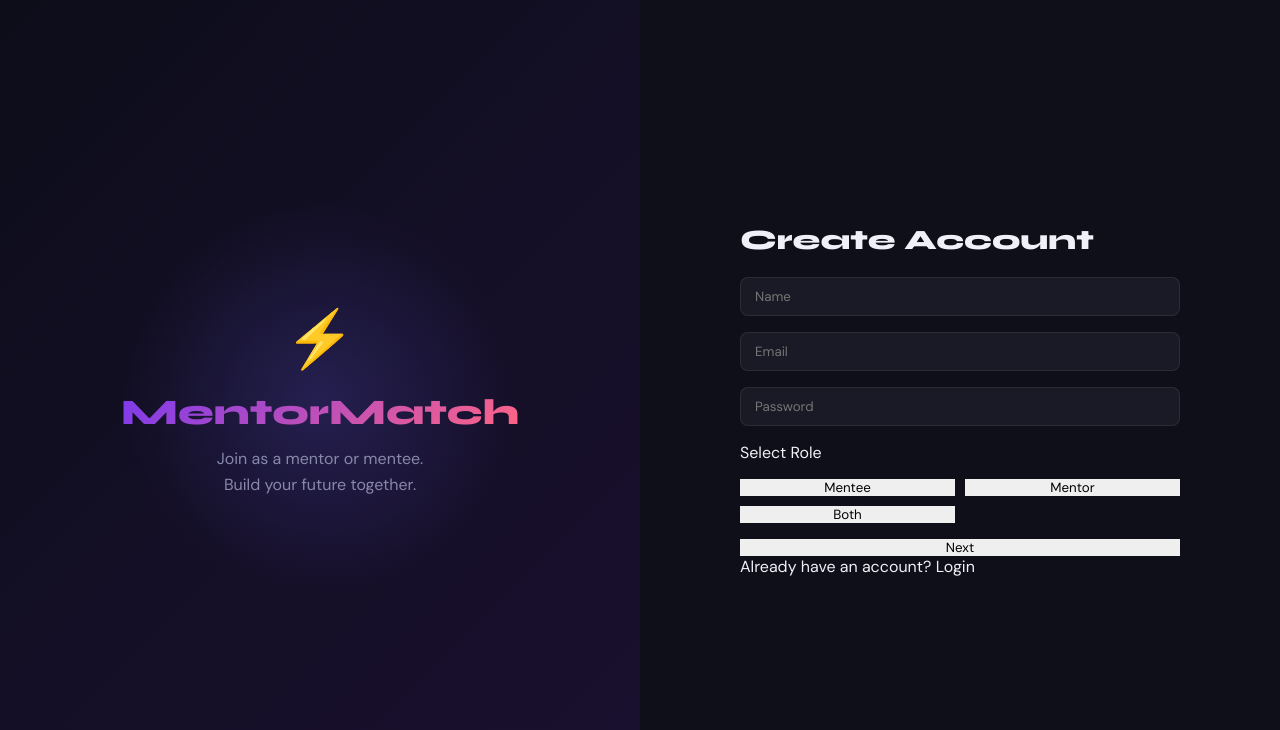
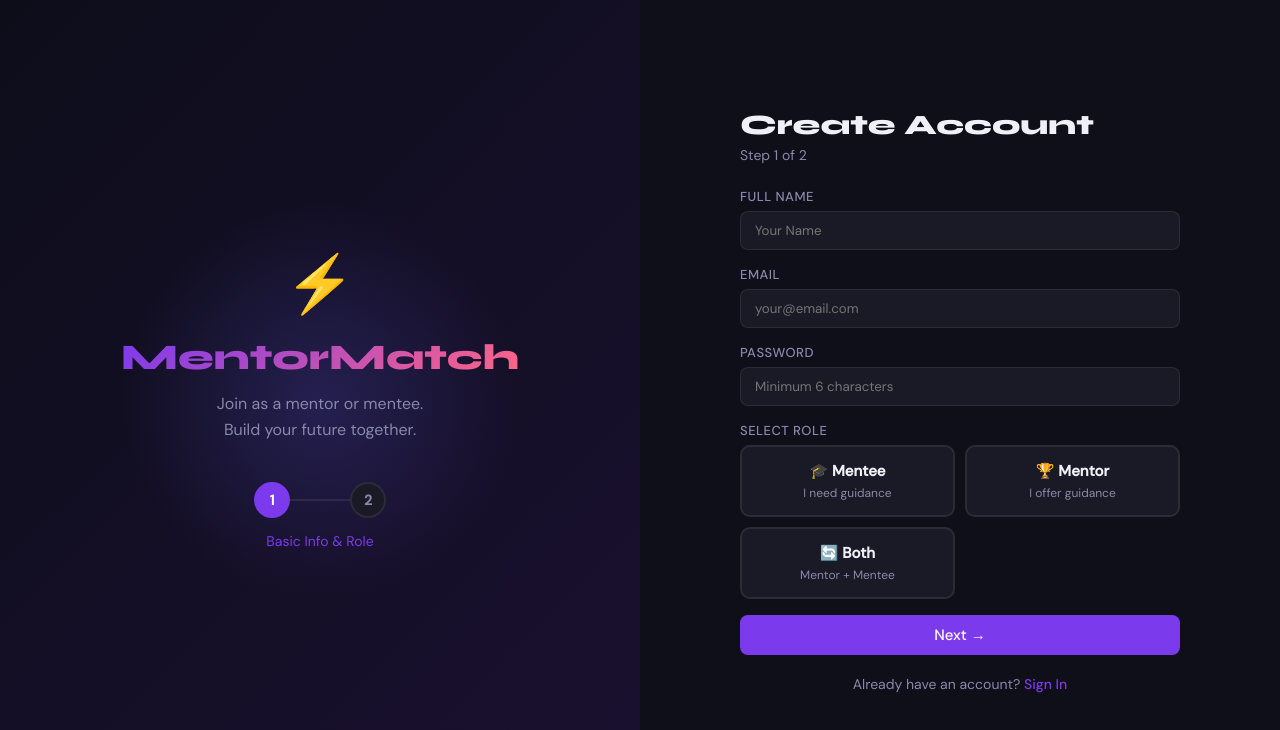
Before and after one commit to A-Narasimhan/mentor-mentee-frontend, a React (Create React App) app: page /register in a window 1280 px wide. Shown: the top 730 px of the page. Built offline with nearby package versions, Linux system fonts and the light colour scheme.

Commit message:
fixed register UI and mentor role

```diff
--- a/src/pages/Register.js
+++ b/src/pages/Register.js
@@ -3,7 +3,18 @@ import { Link, useNavigate } from "react-router-dom";
 import { useAuth } from "../context/AuthContext";
 import "./Auth.css";
 
-const SKILL_SUGGESTIONS = ["React", "Node.js", "Python", "Java", "ML", "DSA", "MongoDB", "SQL", "UI/UX", "DevOps"];
+const SKILL_SUGGESTIONS = [
+  "React",
+  "Node.js",
+  "Python",
+  "Java",
+  "ML",
+  "DSA",
+  "MongoDB",
+  "SQL",
+  "UI/UX",
+  "DevOps",
+];
 
 export default function Register() {
   const { register } = useAuth();
@@ -17,52 +28,71 @@ export default function Register() {
     name: "",
     email: "",
     password: "",
-    role: "",              // 🔥 start empty (force selection)
+    role: "",
+    roles: [],
     bio: "",
     domain: "",
     experienceLevel: "beginner",
     skills: [],
-    interests: []
+    interests: [],
   });
 
   const [skillInput, setSkillInput] = useState("");
   const [interestInput, setInterestInput] = useState("");
 
   const handleChange = (e) => {
-    setForm({ ...form, [e.target.name]: e.target.value });
+    setForm({
+      ...form,
+      [e.target.name]: e.target.value,
+    });
   };
 
-  // ✅ ROLE FIX (IMPORTANT)
-  const handleRoleSelect = (role) => {
+  // ✅ Proper role handling
+  const handleRoleSelect = (selectedRole) => {
     setForm({
       ...form,
-      role,
-      roles: role === "both" ? ["mentor", "mentee"] : [role]
+      role: selectedRole,
+      roles:
+        selectedRole === "both"
+          ? ["mentor", "mentee"]
+          : [selectedRole],
     });
   };
 
   const addSkill = (skill) => {
     const s = skill.trim();
     if (s && !form.skills.includes(s)) {
-      setForm({ ...form, skills: [...form.skills, s] });
+      setForm({
+        ...form,
+        skills: [...form.skills, s],
+      });
     }
     setSkillInput("");
   };
 
-  const removeSkill = (s) => {
-    setForm({ ...form, skills: form.skills.filter((x) => x !== s) });
+  const removeSkill = (skill) => {
+    setForm({
+      ...form,
+      skills: form.skills.filter((s) => s !== skill),
+    });
   };
 
   const addInterest = () => {
     const i = interestInput.trim();
     if (i && !form.interests.includes(i)) {
-      setForm({ ...form, interests: [...form.interests, i] });
+      setForm({
+        ...form,
+        interests: [...form.interests, i],
+      });
     }
     setInterestInput("");
   };
 
-  const removeInterest = (i) => {
-    setForm({ ...form, interests: form.interests.filter((x) => x !== i) });
+  const removeInterest = (interest) => {
+    setForm({
+      ...form,
+      interests: form.interests.filter((i) => i !== interest),
+    });
   };
 
   const handleSubmit = async (e) => {
@@ -71,12 +101,14 @@ export default function Register() {
     setLoading(true);
 
     try {
-      console.log("REGISTER FORM:", form); // 🔥 debug
+      console.log("REGISTER FORM:", form);
 
       await register(form);
       navigate("/dashboard");
     } catch (err) {
-      setError(err.response?.data?.message || "Registration failed");
+      setError(
+        err.response?.data?.message || "Registration failed"
+      );
     } finally {
       setLoading(false);
     }
@@ -84,92 +116,276 @@ export default function Register() {
 
   return (
     <div className="auth-page">
+      {/* LEFT SIDE */}
       <div className="auth-left">
         <div className="auth-hero">
           <div className="hero-icon">⚡</div>
           <h1>MentorMatch</h1>
-          <p>Join as a mentor or mentee.<br />Build your future together.</p>
+          <p>
+            Join as a mentor or mentee.
+            <br />
+            Build your future together.
+          </p>
+
+          <div className="step-indicator">
+            <div className={`step-dot ${step >= 1 ? "active" : ""}`}>
+              1
+            </div>
+            <div className="step-line"></div>
+            <div className={`step-dot ${step >= 2 ? "active" : ""}`}>
+              2
             </div>
           </div>
 
+          <p className="step-label">
+            {step === 1
+              ? "Basic Info & Role"
+              : "Skills & Profile"}
+          </p>
+        </div>
+      </div>
+
+      {/* RIGHT SIDE */}
       <div className="auth-right">
         <div className="auth-card">
           <h2>Create Account</h2>
+          <p className="auth-sub">
+            Step {step} of 2
+          </p>
 
-          {error && <div className="alert-error">{error}</div>}
+          {error && (
+            <div className="alert-error">{error}</div>
+          )}
 
           {/* STEP 1 */}
           {step === 1 && (
             <div className="auth-form">
-              <input name="name" placeholder="Name" value={form.name} onChange={handleChange} />
-              <input name="email" placeholder="Email" value={form.email} onChange={handleChange} />
-              <input name="password" type="password" placeholder="Password" value={form.password} onChange={handleChange} />
+              <div className="form-group">
+                <label>Full Name</label>
+                <input
+                  name="name"
+                  placeholder="Your Name"
+                  value={form.name}
+                  onChange={handleChange}
+                />
+              </div>
 
+              <div className="form-group">
+                <label>Email</label>
+                <input
+                  name="email"
+                  type="email"
+                  placeholder="your@email.com"
+                  value={form.email}
+                  onChange={handleChange}
+                />
+              </div>
+
+              <div className="form-group">
+                <label>Password</label>
+                <input
+                  name="password"
+                  type="password"
+                  placeholder="Minimum 6 characters"
+                  value={form.password}
+                  onChange={handleChange}
+                />
+              </div>
+
+              <div className="form-group">
                 <label>Select Role</label>
 
                 <div className="role-select">
-                <button type="button" onClick={() => handleRoleSelect("mentee")}>
-                  Mentee
+                  <button
+                    type="button"
+                    className={`role-btn ${
+                      form.role === "mentee"
+                        ? "active-mentee"
+                        : ""
+                    }`}
+                    onClick={() =>
+                      handleRoleSelect("mentee")
+                    }
+                  >
+                    🎓 Mentee
+                    <small>I need guidance</small>
                   </button>
-                <button type="button" onClick={() => handleRoleSelect("mentor")}>
-                  Mentor
+
+                  <button
+                    type="button"
+                    className={`role-btn ${
+                      form.role === "mentor"
+                        ? "active-mentor"
+                        : ""
+                    }`}
+                    onClick={() =>
+                      handleRoleSelect("mentor")
+                    }
+                  >
+                    🏆 Mentor
+                    <small>I offer guidance</small>
                   </button>
-                <button type="button" onClick={() => handleRoleSelect("both")}>
-                  Both
+
+                  <button
+                    type="button"
+                    className={`role-btn ${
+                      form.role === "both"
+                        ? "active-mentor"
+                        : ""
+                    }`}
+                    onClick={() =>
+                      handleRoleSelect("both")
+                    }
+                  >
+                    🔄 Both
+                    <small>Mentor + Mentee</small>
                   </button>
+                </div>
               </div>
 
               <button
+                className="btn-primary auth-btn"
                 type="button"
                 onClick={() => {
-                  if (!form.name || !form.email || !form.password) {
-                    setError("Fill all fields");
+                  if (
+                    !form.name ||
+                    !form.email ||
+                    !form.password
+                  ) {
+                    setError(
+                      "Please fill all required fields"
+                    );
                     return;
                   }
+
                   if (!form.role) {
-                    setError("Select a role");
+                    setError(
+                      "Please select your role"
+                    );
                     return;
                   }
+
+                  setError("");
                   setStep(2);
                 }}
               >
-                Next
+                Next →
               </button>
             </div>
           )}
 
           {/* STEP 2 */}
           {step === 2 && (
-            <form onSubmit={handleSubmit}>
-              <textarea name="bio" placeholder="Bio" value={form.bio} onChange={handleChange} />
-              <input name="domain" placeholder="Domain" value={form.domain} onChange={handleChange} />
+            <form
+              onSubmit={handleSubmit}
+              className="auth-form"
+            >
+              <div className="form-group">
+                <label>Bio</label>
+                <textarea
+                  name="bio"
+                  placeholder="Tell something about yourself..."
+                  value={form.bio}
+                  onChange={handleChange}
+                />
+              </div>
 
-              <select name="experienceLevel" value={form.experienceLevel} onChange={handleChange}>
-                <option value="beginner">Beginner</option>
-                <option value="intermediate">Intermediate</option>
-                <option value="advanced">Advanced</option>
+              <div className="form-group">
+                <label>Domain / Field</label>
+                <input
+                  name="domain"
+                  placeholder="Web Dev / AI / Design..."
+                  value={form.domain}
+                  onChange={handleChange}
+                />
+              </div>
+
+              <div className="form-group">
+                <label>Experience Level</label>
+                <select
+                  name="experienceLevel"
+                  value={form.experienceLevel}
+                  onChange={handleChange}
+                >
+                  <option value="beginner">
+                    Beginner
+                  </option>
+                  <option value="intermediate">
+                    Intermediate
+                  </option>
+                  <option value="advanced">
+                    Advanced
+                  </option>
                 </select>
+              </div>
+
+              <div className="form-group">
+                <label>Skills</label>
 
                 <input
                   value={skillInput}
-                onChange={(e) => setSkillInput(e.target.value)}
-                onKeyDown={(e) => e.key === "Enter" && (e.preventDefault(), addSkill(skillInput))}
+                  placeholder="Type skill & press Enter"
+                  onChange={(e) =>
+                    setSkillInput(e.target.value)
+                  }
+                  onKeyDown={(e) =>
+                    e.key === "Enter" &&
+                    (e.preventDefault(),
+                    addSkill(skillInput))
+                  }
                 />
 
-              <div>
-                {form.skills.map((s) => (
-                  <span key={s}>{s}</span>
+                <div className="tags-list">
+                  {form.skills.map((skill) => (
+                    <span
+                      key={skill}
+                      className="tag"
+                    >
+                      {skill}
+                      <button
+                        type="button"
+                        onClick={() =>
+                          removeSkill(skill)
+                        }
+                      >
+                        ×
+                      </button>
+                    </span>
                   ))}
                 </div>
+              </div>
 
-              <button type="submit" disabled={loading}>
-                {loading ? "Creating..." : "Create Account"}
+              <div
+                style={{
+                  display: "flex",
+                  gap: 10,
+                }}
+              >
+                <button
+                  type="button"
+                  className="btn-outline"
+                  onClick={() => setStep(1)}
+                >
+                  ← Back
                 </button>
+
+                <button
+                  type="submit"
+                  className="btn-primary auth-btn"
+                  disabled={loading}
+                  style={{ flex: 1 }}
+                >
+                  {loading
+                    ? "Creating..."
+                    : "Create Account ✨"}
+                </button>
+              </div>
             </form>
           )}
 
-          <p>
-            Already have an account? <Link to="/login">Login</Link>
+          <p className="auth-link">
+            Already have an account?{" "}
+            <Link to="/login">Sign In</Link>
           </p>
         </div>
       </div>
```
Lines whose indentation alone changed are shown as unchanged.
